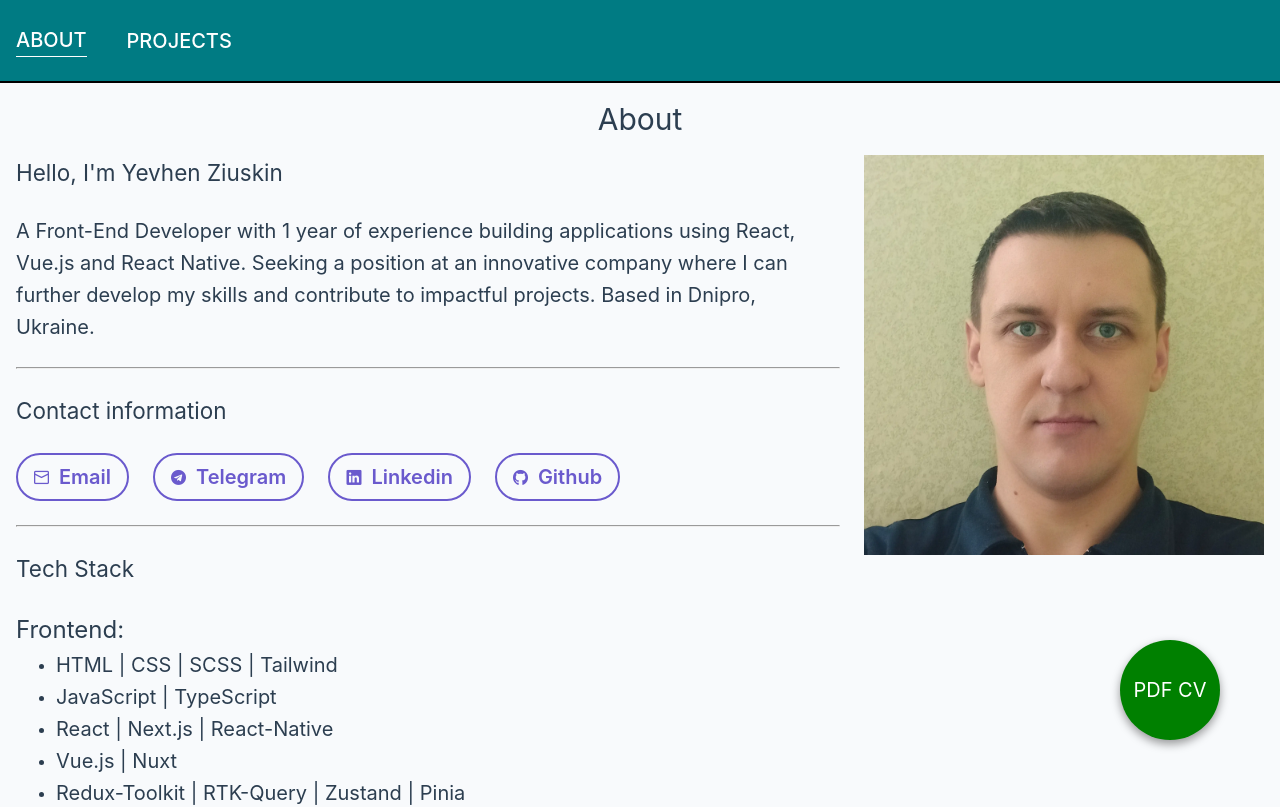
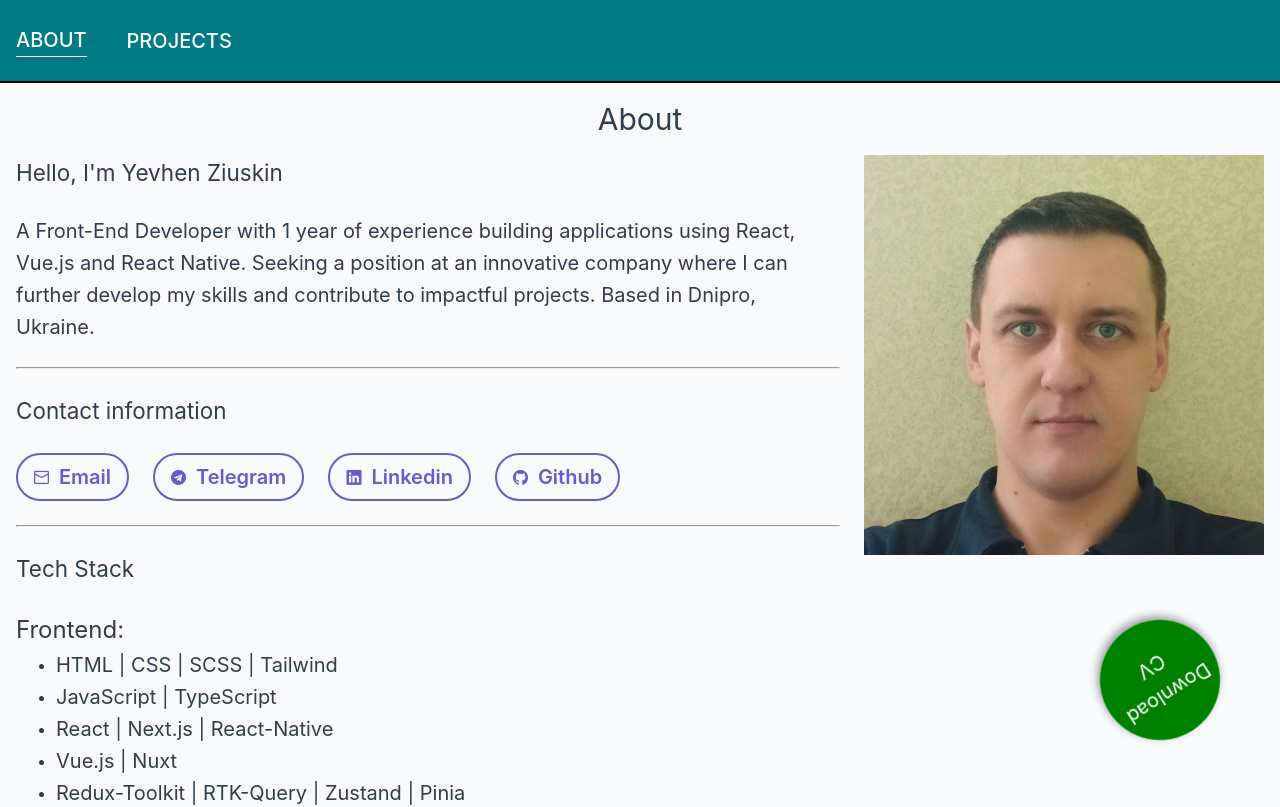
Before and after one commit to Yevhenns/portfolio, a Vue app: page / in a window 1280 px wide. Shown: the top 807 px of the page. Built offline with nearby package versions, Linux system fonts and the light colour scheme.

Commit message:
refactoring

```diff
--- a/src/App.vue
+++ b/src/App.vue
@@ -11,7 +11,7 @@ import AppHeader from './components/AppHeader.vue'
 
   <AppFooter />
   <a class="download" href="/public/CV.pdf" download="Front-End Developer - Yevhen Ziuskin"
-    >PDF CV</a
+    >Download<br />CV</a
   >
 </template>
 
@@ -21,15 +21,16 @@ import AppHeader from './components/AppHeader.vue'
   right: 60px;
   bottom: 60px;
   background-color: green;
-  width: 100px;
-  height: 100px;
+  width: 120px;
+  height: 120px;
   display: flex;
+  text-align: center;
   align-items: center;
   justify-content: center;
   color: #ffffff;
   border-radius: 50%;
-  -webkit-animation: loader 5s infinite;
-  animation: loader 5s infinite;
+  -webkit-animation: rotate 4s infinite;
+  animation: rotate 4s infinite;
   font-size: 20px;
   box-shadow: 0 4px 10px rgba(0, 0, 0, 0.4);
   transition: all 250ms linear;
@@ -39,18 +40,21 @@ import AppHeader from './components/AppHeader.vue'
   }
 }
 
-@keyframes loader {
-  0% {
-    -webkit-transform: rotate(0deg) scale(1);
-    transform: rotate(0deg) scale(1);
+@-moz-keyframes rotate {
+  from {
+    -moz-transform: rotate(0deg);
   }
-  50% {
-    -webkit-transform: rotate(180deg) scale(1.2);
-    transform: rotate(180deg) scale(1.2);
+  to {
+    -moz-transform: rotate(360deg);
   }
-  100% {
-    -webkit-transform: rotate(360deg) scale(1);
-    transform: rotate(360deg) scale(1);
+}
+
+@keyframes rotate {
+  from {
+    transform: rotate(0deg);
+  }
+  to {
+    transform: rotate(360deg);
   }
 }
 </style>
```
